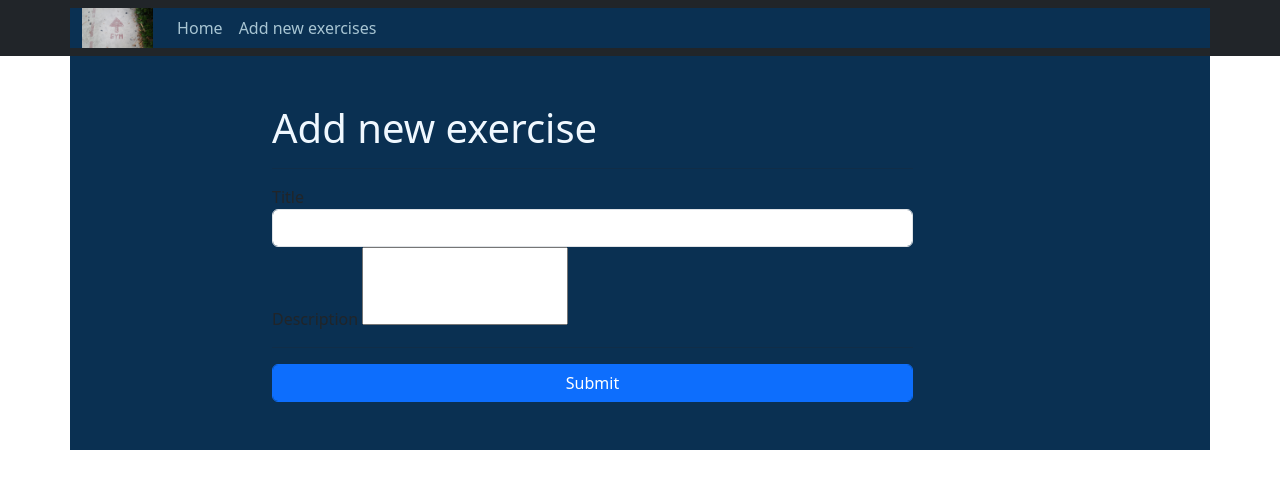
After one commit to deryayazici/FitnessApp, a Flask app: page /exercise in a window 1280 px wide. The commit adds this page. Shown: the top 489 px of the page. Run offline with Flask 3, Linux system fonts and the light colour scheme.

Commit message:
exercise.html added

```diff
--- a/app.py
+++ b/app.py
@@ -17,9 +17,9 @@ def running():
      pdb.set_trace()
      return render_template('running.html')
 
-@app.route("/exercises")
-def exercises():
-    return render_template('base.html')
+@app.route("/exercise")
+def exercise():
+    return render_template('exercise.html')
 
 
 @app.after_request
--- a/static/css/style.css
+++ b/static/css/style.css
@@ -13,5 +13,15 @@ body {
     object-fit: cover;
 }
 ul.navbar-nav li.nav-item a.nav-link {
-    color:rgb(73, 4, 4);
+    color:rgb(168, 197, 211);
+    text-align-last: right;
 }
+h1 {
+    color:aliceblue
+}
+.navbarResponsive {
+    text-align:end ;
+}
+textarea {
+    resize: none;
+}
--- /dev/null
+++ b/templates/exercise.html
@@ -0,0 +1,24 @@
+{% extends 'base.html' %}
+{% set active_page = 'exercise.html' %}
+{% block tile %}Add new exercise - {% endblock%}
+
+{% block content %}
+<div class="row">
+    <div class="col-lg-7 offset-lg-2 my-5">
+        <h1>Add new exercise</h1><hr>
+        <form method="POST" action="{{ url_for('exercise')}}">
+            <div class="form-group">
+                <label>Title</label>
+                <input class="form-control" type="text" name="title">
+            </div>
+            <div class="form-group">
+                <label>Description</label>
+            <textarea name="description" rows="3"></textarea>
+            </div>
+            <hr>
+            <input class="btn btn-primary form-control" type="submit" value="Submit">
+        </form>
+    </div>
+
+</div>
+{% endblock %}
```
